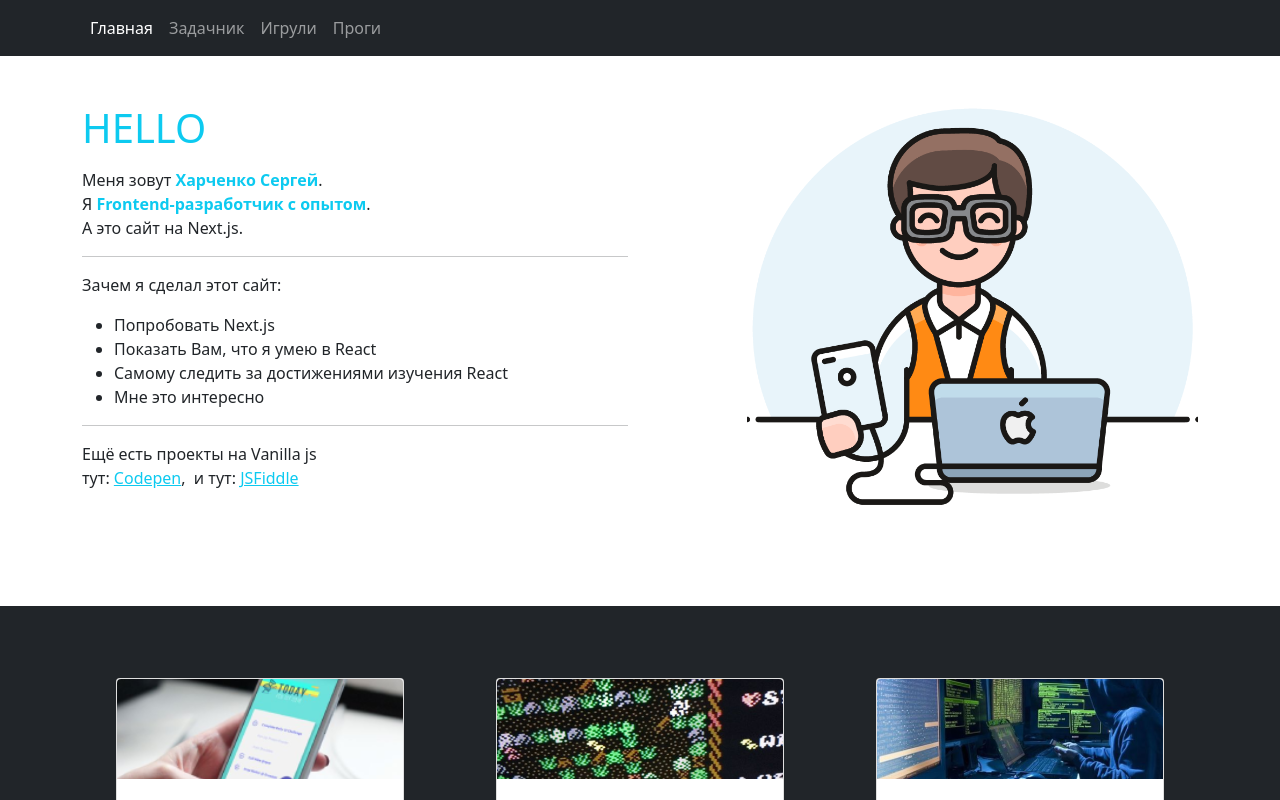
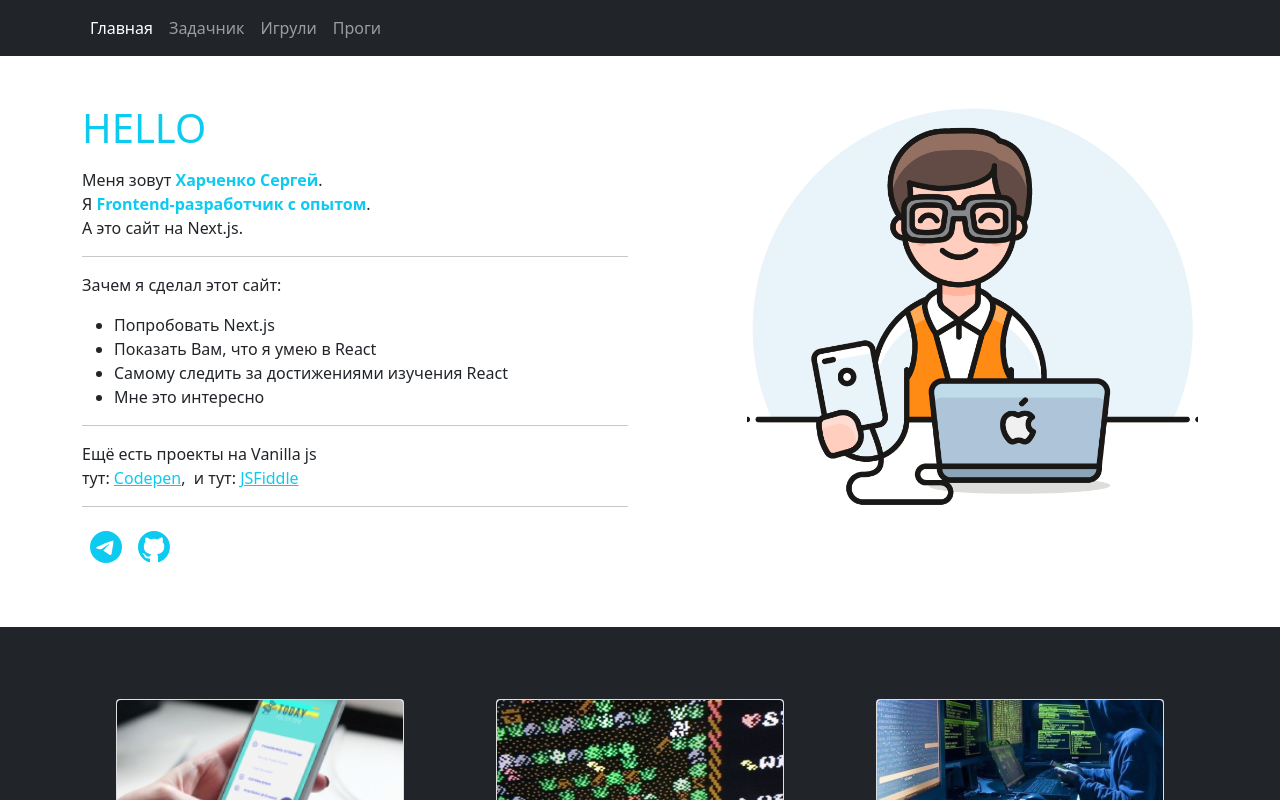
Before and after one commit to sergdevguy/sergdevguy.github.io, a Next.js app: page / in a window 1280 px wide. Shown: the top 800 px of the page. Built offline with nearby package versions, Linux system fonts and the light colour scheme.

Commit message:
Add icons. Add icons to main section

```diff
--- a/components/main-page/MainInfoSection.js
+++ b/components/main-page/MainInfoSection.js
@@ -1,6 +1,8 @@
 import Image from 'next/image';
-import { Container, Row, Col } from 'react-bootstrap';
+import { Container, Row, Col, ListGroup } from 'react-bootstrap';
 import imgPerson from './assets/person.png';
+import { BsGithub } from 'react-icons/bs';
+import { BsTelegram } from 'react-icons/bs';
 
 export default function MainInfoSection() {
     return (
@@ -24,6 +26,19 @@ export default function MainInfoSection() {
                         тут: <a className="link-info" href="https://codepen.io/sergdevguy/pens/public?grid_type=list" target="_blank">Codepen</a>,
                         &nbsp;и&nbsp;тут: <a className="link-info" href="https://jsfiddle.net/user/sergdevguy/fiddles" target="_blank">JSFiddle</a>
                     </p>
+                    <hr />
+                    <ListGroup horizontal>
+                        <a href="https://tlgg.ru/sergdevguy" target="_blank" className="h2">
+                            <ListGroup.Item className="p-2 border-0 d-flex align-items-start">
+                                <BsTelegram className="text-info" />
+                            </ListGroup.Item>
+                        </a>
+                        <a href="https://github.com/sergdevguy" target="_blank" className="h2">
+                            <ListGroup.Item className="p-2 border-0 d-flex align-items-start">
+                                <BsGithub className="text-info" />
+                            </ListGroup.Item>
+                        </a>
+                    </ListGroup>
                 </Col>
                 <Col md={5} className="d-none d-md-block">
                     <Image
--- a/package.json
+++ b/package.json
@@ -18,6 +18,7 @@
     "react": "17.0.2",
     "react-bootstrap": "^2.0.2",
     "react-dom": "17.0.2",
+    "react-icons": "^4.3.1",
     "react-redux": "^7.2.6",
     "sass": "^1.37.5",
     "swiper": "^6.8.4"
```
Also changed, not shown: 1 other file (tests, documents, lock files or other folders).
